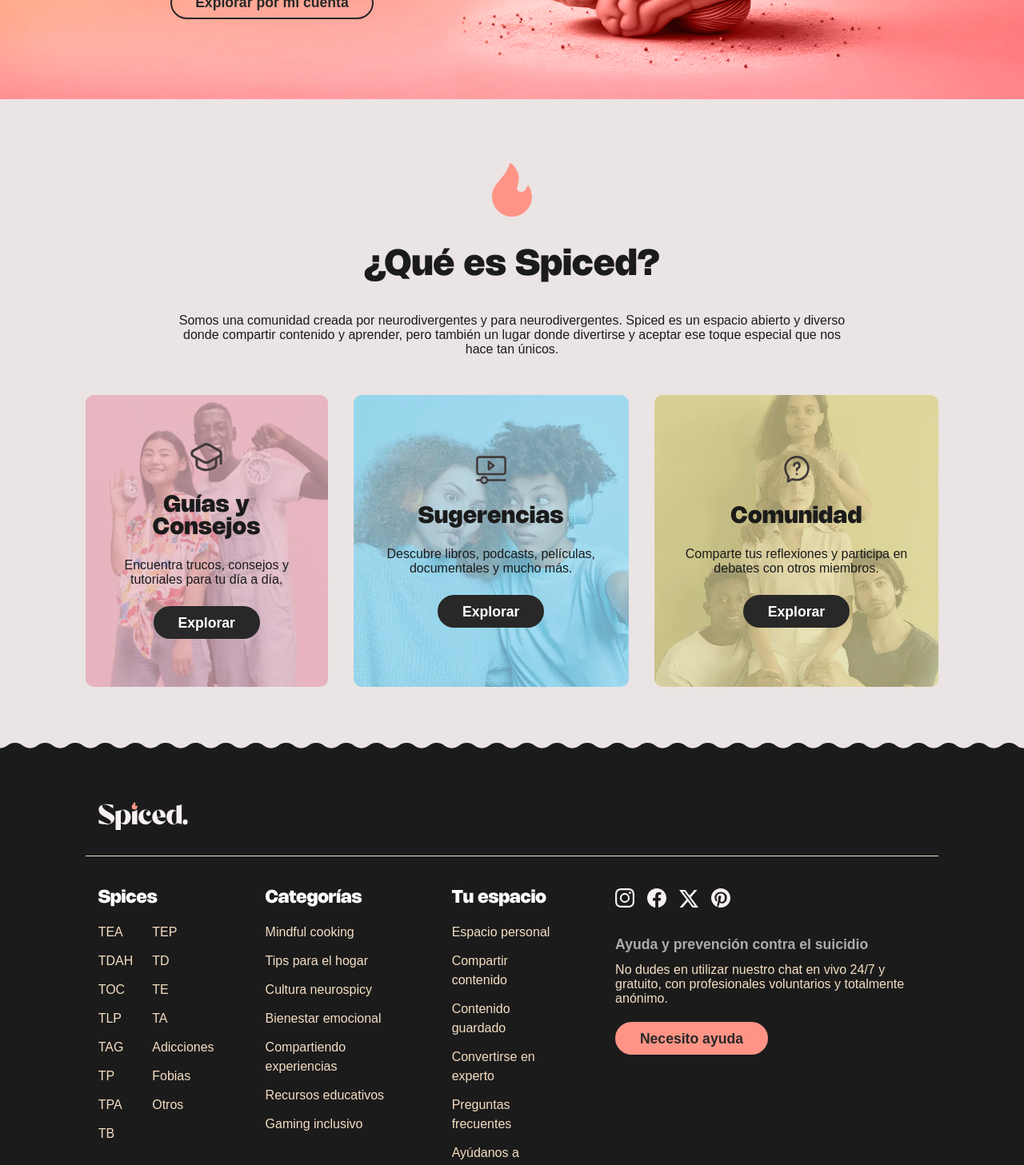
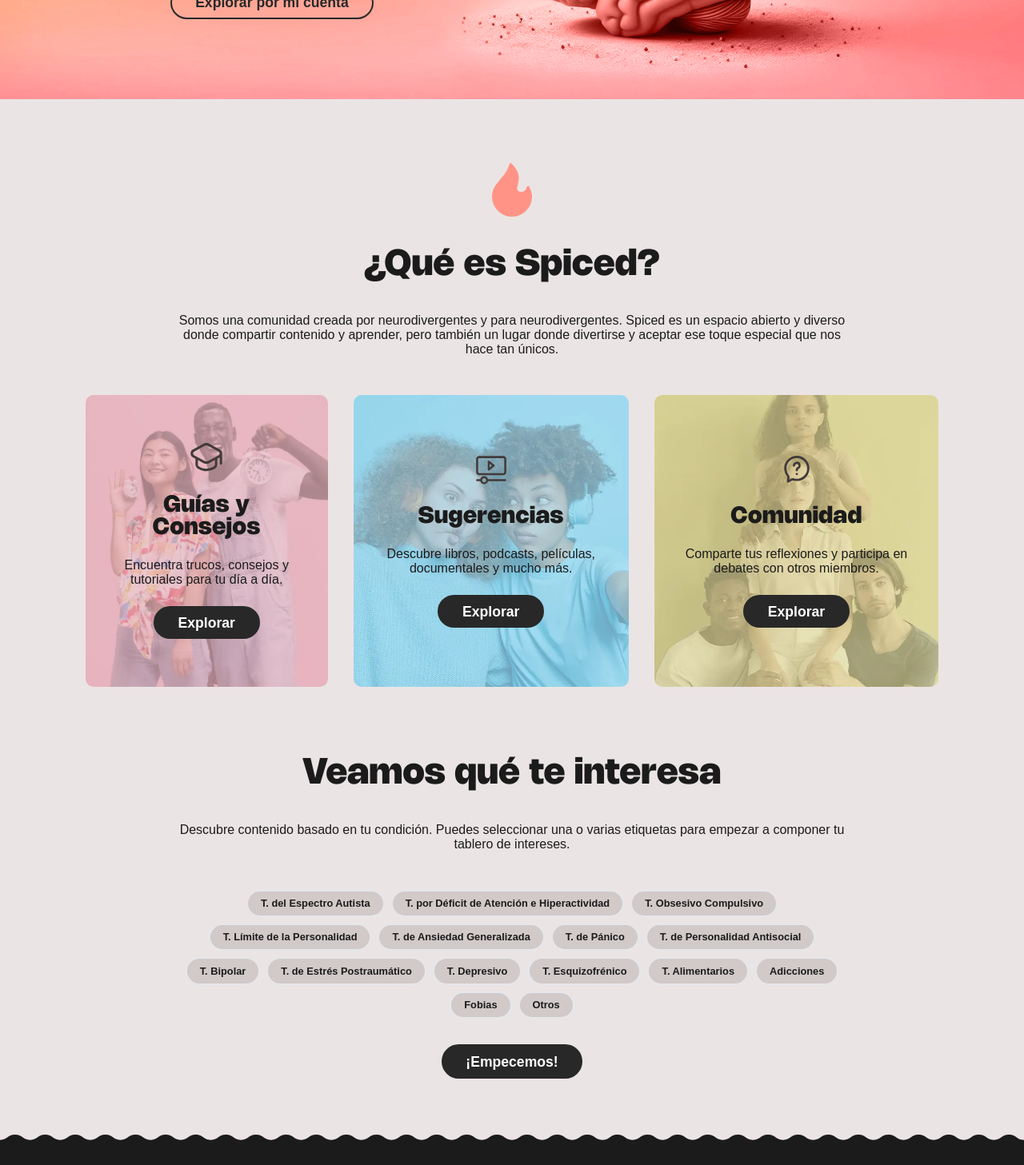
Before and after one commit to evagandiabelda/spiced, a Next.js app: page / in a window 1280 px wide. Shown: the part 520-1977 px from the top of the page at 80% size. Built offline with nearby package versions, Linux system fonts and the light colour scheme; no server answers.

Commit message:
Es crea el bloc per als Tags.

```diff
--- a/app/page.tsx
+++ b/app/page.tsx
@@ -1,16 +1,17 @@
 import HeroBanner from "@/components/home/HeroBanner";
 import Image from "next/image";
 import CardHome from "@/components/cards/CardHome";
+import NubeTags from "@/components/buttons/NubeTags";
 
 export default function Inicio() {
   return (
-    <div className="w-full flex flex-col items-center text-center mx-auto">
+    <div className="w-full flex flex-col items-center gap-[80px] pb-[80px] text-center mx-auto">
 
       {/* BLOQUE BANNER: */}
       <HeroBanner />
 
       {/* BLOQUE 'QUÉ ES SPICED': */}
-      <div className="w-full flex flex-col items-center mobile:px-col1 tablet:px-col2 laptop:px-col1 py-[80px] gap-12">
+      <div className="w-full flex flex-col items-center mobile:px-col1 tablet:px-col2 laptop:px-col1 gap-12">
         <div className="w-full flex flex-col items-center gap-8 px-col1">
           <Image
             src="/iconos/iconos-genericos/icono-spiced.svg"
@@ -40,6 +41,17 @@
         </div>
       </div>
 
+      {/* BLOQUE TAGS: */}
+      <div className="w-full flex flex-col items-center mobile:px-col1 tablet:px-col2 gap-12">
+        <div className="w-full flex flex-col items-center gap-8">
+          <h1>Veamos qué te interesa</h1>
+          <p>Descubre contenido basado en tu condición. Puedes seleccionar una o varias etiquetas para empezar a componer tu tablero de intereses.</p>
+        </div>
+        <div className="w-full">
+          <NubeTags />
+        </div>
+      </div>
+
     </div>
   );
 }
--- a/components/buttons/Tag.tsx
+++ b/components/buttons/Tag.tsx
@@ -13,8 +13,8 @@
 
 const Tag = ({ nombre, tamano, isActive = false, icon = false, mode = "static", onClick }: TagProps) => {
     let texto = "";
-    let className = `inline-block gap-4 text-center font-semibold rounded-full border-2 hover:scale-[1.03] transition ease duration-300 cursor-pointer `;
-    let backgroundColor = "bg-[var(--gris2)] "; // Color por defecto inactivo.
+    let className = `inline-block gap-4 text-center font-semibold rounded-full border-2 hover:scale-[1.02] transition ease duration-300 cursor-pointer `;
+    let backgroundColor = "bg-[#d2c9c9] "; // Color por defecto inactivo.
 
     const etiquetas = {
         TEA: "T. del Espectro Autista",
```
